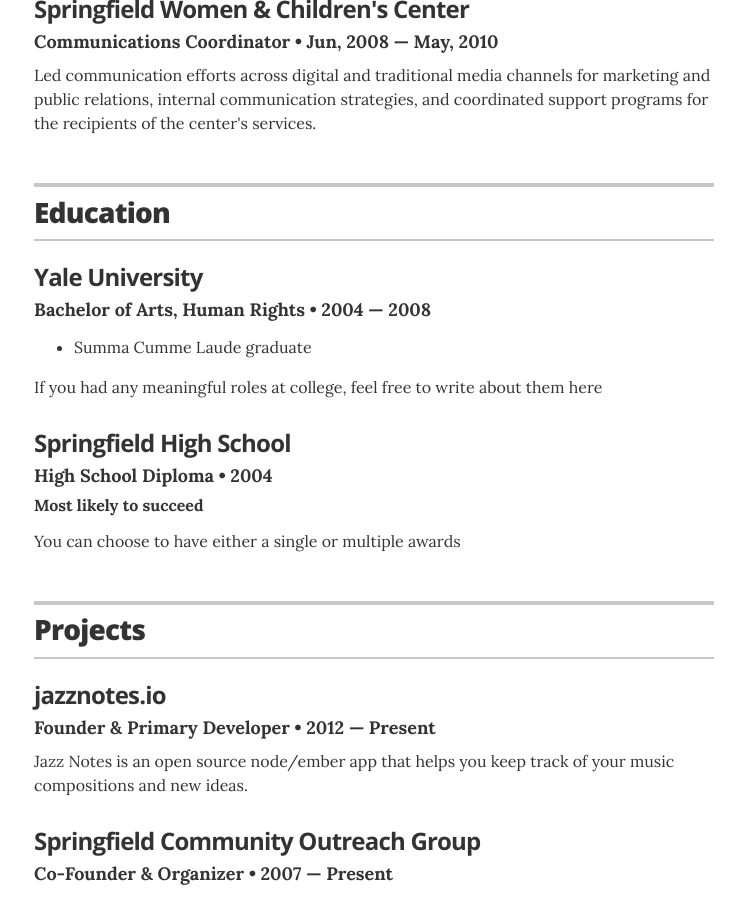
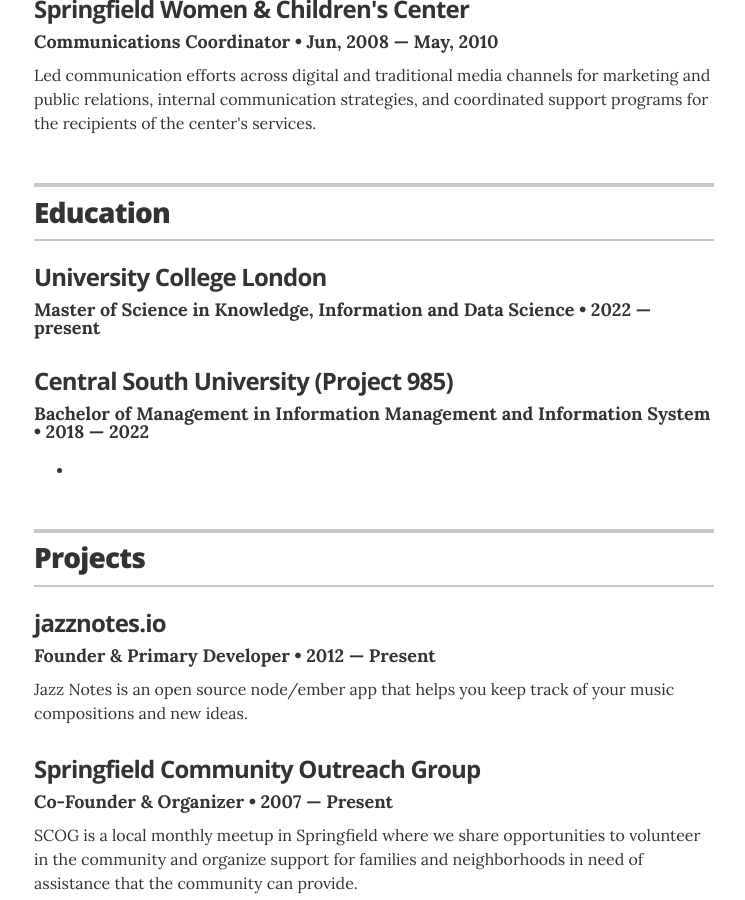
Before and after one commit to LiYuxin44/LiYuxin44.github.io, a Jekyll site: the page built from index.html, in a window 1280 px wide and 900 px high, scrolled down 1065 px. Shown: the whole window, without its empty margins (266-1011 px from the left). Built offline with Jekyll 4.4.1, drawn with Linux system fonts in a browser that asks for light colours.

Commit message:
Update education.yml

```diff
--- a/_data/education.yml
+++ b/_data/education.yml
@@ -1,13 +1,11 @@
 # Degree
-- degree: Bachelor of Arts, Human Rights
-  uni: Yale University
-  year: 2004 &mdash; 2008
+- degree: Master of Science in Knowledge, Information and Data Science
+  uni: University College London
+  year: 2022 &mdash; present
+  GPA: 4.0
+
+- degree: Bachelor of Management in Information Management and Information System
+  uni: Central South University (Project 985)
+  year: 2018 &mdash; 2022
   awards:
-    - award: Summa Cumme Laude graduate
-  summary: If you had any meaningful roles at college, feel free to write about them here
-
-- degree: High School Diploma
-  uni: Springfield High School
-  year: 2004
-  award: Most likely to succeed
-  summary: You can choose to have either a single or multiple awards
+    - GPA: 3.52
```
